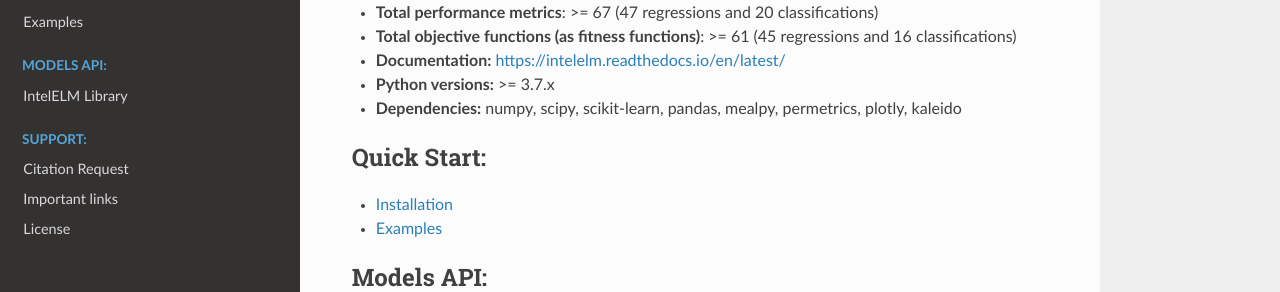
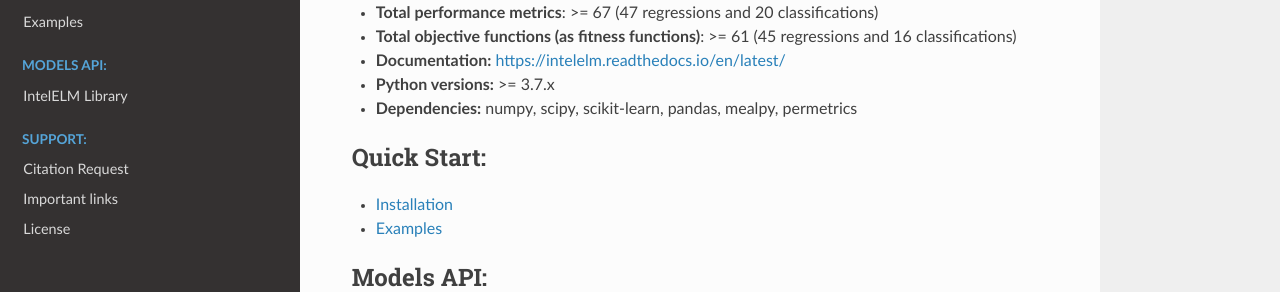
Before and after one commit to thieu1995/IntelELM, a Sphinx documentation site: the page built from docs/source/index.rst, in a window 1280 px wide and 900 px high, scrolled down 348 px. Shown: the part 159-451 px from the top of the window. Built offline with Sphinx 7.4.7 and the Read the Docs theme 2.0.0, drawn with Linux system fonts in a browser that asks for light colours.

Commit message:
Remove dependencies plotly, kaleido

```diff
--- a/docs/requirements.txt
+++ b/docs/requirements.txt
@@ -6,7 +6,5 @@
 scipy>=1.7.1
 scikit-learn>=1.0.2
 pandas>=1.3.5
-plotly>=5.10.0
-kaleido >=0.2.1
 mealpy>=2.5.4
 permetrics>=1.4.3
--- a/docs/source/index.rst
+++ b/docs/source/index.rst
@@ -64,7 +64,7 @@
 * **Total objective functions (as fitness functions)**: >= 61 (45 regressions and 16 classifications)
 * **Documentation:** https://intelelm.readthedocs.io/en/latest/
 * **Python versions:** >= 3.7.x
-* **Dependencies:** numpy, scipy, scikit-learn, pandas, mealpy, permetrics, plotly, kaleido
+* **Dependencies:** numpy, scipy, scikit-learn, pandas, mealpy, permetrics
 
 .. toctree::
    :maxdepth: 4
--- a/requirements.txt
+++ b/requirements.txt
@@ -4,8 +4,6 @@
 pandas>=1.3.5
 mealpy>=2.5.4
 permetrics>=1.4.3
-plotly>=5.10.0
-kaleido >=0.2.1
 pytest==7.1.2
 pytest-cov==4.0.0
 flake8>=4.0.1
--- a/setup.py
+++ b/setup.py
@@ -70,8 +70,7 @@
         "Topic :: Utilities",
     ],
     install_requires=["numpy>=1.17.1", "scipy>=1.7.1", "scikit-learn>=1.0.2",
-                      "pandas>=1.3.5", "mealpy>=2.5.4", "permetrics>=1.4.3",
-                      "plotly>=5.10.0", "kaleido>=0.2.1"],
+                      "pandas>=1.3.5", "mealpy>=2.5.4", "permetrics>=1.4.3"],
     extras_require={
         "dev": ["pytest>=7.0", "pytest-cov==4.0.0", "flake8>=4.0.1"],
     },
```
Also changed, not shown: README.md (+1 -1 lines).
